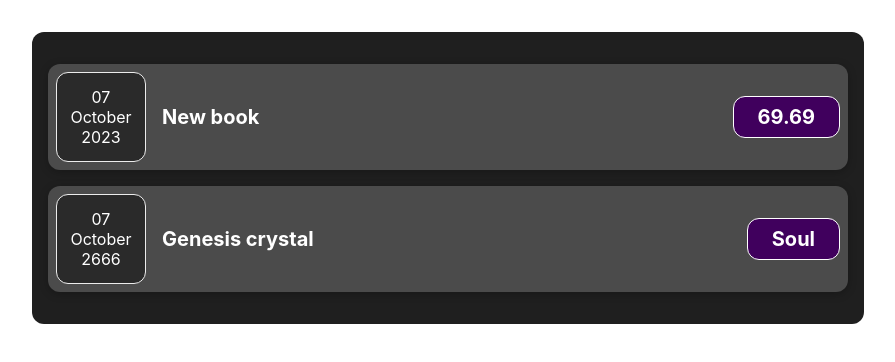
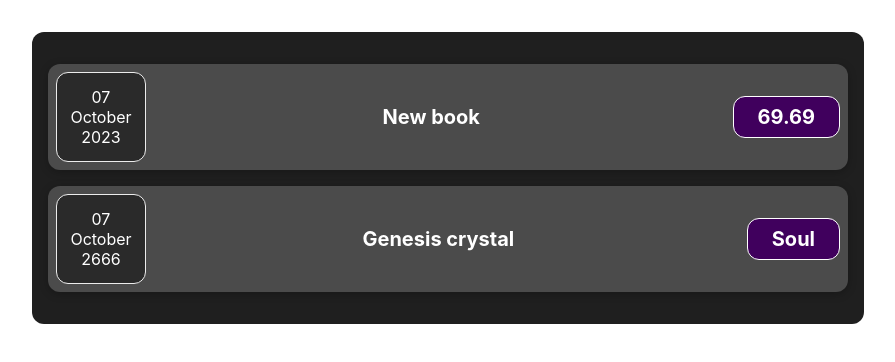
Before and after one commit to AimarKiivits/Anna-react, a React (Create React App) app: page / in a window 1280 px wide. Shown: the top 362 px of the page, without its empty margins (192-1087 px from the left). Built offline with nearby package versions, Linux system fonts and the light colour scheme.

Commit message:
Yl 9 - done

```diff
--- a/src/components/ExpenseDate.js
+++ b/src/components/Expenses/ExpenseDate.js
@@ -1,6 +1,6 @@
 import './ExpenseDate.css'
 
-function ExpenseDate(props) {
+const ExpenseDate = (props) => {
     const day = props.date.toLocaleString('en-US', {day: '2-digit'})
     const month = props.date.toLocaleString('en-US', {month: 'long'})
     const year = props.date.getFullYear()
--- a/src/components/ExpenseItem.css
+++ b/src/components/Expenses/ExpenseItem.css
@@ -16,7 +16,7 @@
     gap: 1rem;
     align-items: flex-end;
     flex-flow: column-reverse;
-    justify-content: flex-start;
+    justify-content: center;
     flex: 1;
 }
 
--- a/src/components/ExpenseItem.js
+++ b/src/components/Expenses/ExpenseItem.js
@@ -1,7 +1,8 @@
 import "./ExpenseItem.css"
 import ExpenseDate from "./ExpenseDate.js"
 
-function ExpenseItem(props) {
+
+const ExpenseItem = (props) => {
     return (
         <div className="expense-item">
             <ExpenseDate className='card' date={props.expenseData.date}></ExpenseDate>
--- a/src/components/Expenses.css
+++ b/src/components/Expenses/Expenses.css
@@ -3,5 +3,6 @@
     background-color: rgb(31, 31, 31);
     margin: 2rem auto;
     width: 50rem;
-    max-width: 95%
+    max-width: 95%;
+    text-align: center;
 }
--- a/src/components/Card.js
+++ b/src/components/UI/Card.js
@@ -1,6 +1,6 @@
 import './Card.css'
 
-function Card(props){
+const Card = (props) => {
     const classes = 'card ' + props.className
     return(
         <div className={classes}>
```
Also changed, not shown: src/App.js (+4 -4 lines), src/components/TextBox.js (deleted, +0 -20 lines), src/components/Expenses/ExpenseDate.css (renamed from src/components/ExpenseDate.css), src/components/UI/Card.css (renamed from src/components/Card.css).
